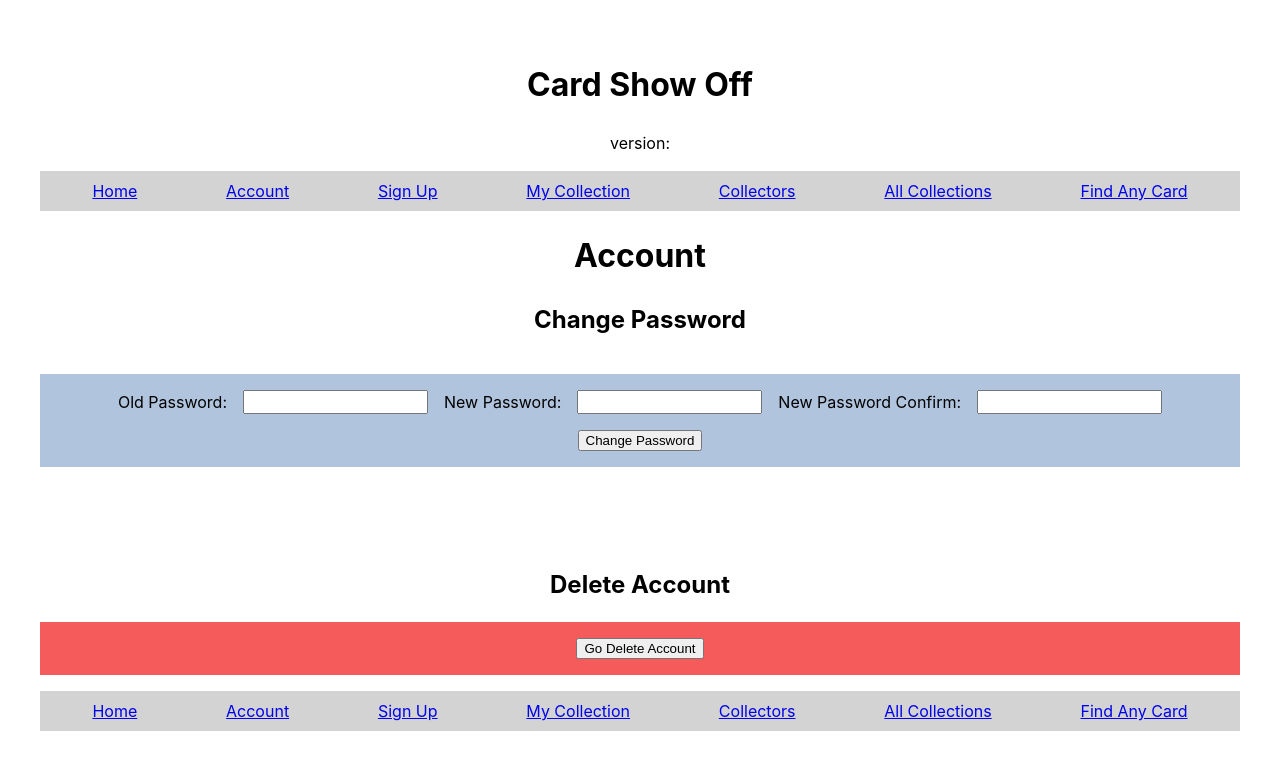
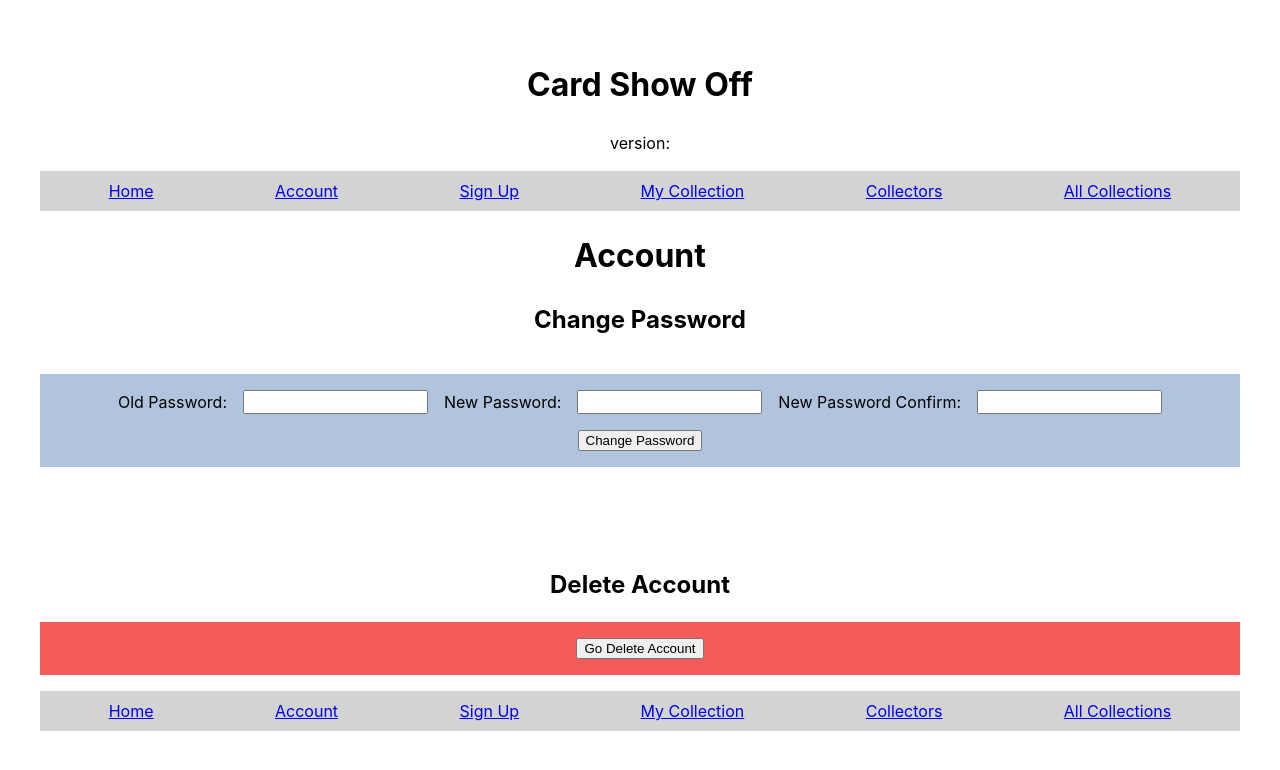
Before and after one commit to UWC2-JSCRIPT/320-wn24-final-project-tvroley, a React (Vite) app: page /account in a window 1280 px wide. Shown: the top 770 px of the page. Built offline with nearby package versions, Linux system fonts and the light colour scheme; no server answers.

Commit message:
Removed find any card

```diff
--- a/src/App.jsx
+++ b/src/App.jsx
@@ -29,7 +29,6 @@ function App() {
         <Route path="collection/manage" element={<ManageCollections />} />
         <Route path="allcollections" element={<AllCollections />} />
         <Route path="collectors" element={<Collectors />} />
-        <Route path="findanycard" element={<FindAnyCard />} />
         <Route path="signup" element={<SignUp />} />
         <Route
           path="collection/addtocollection/:cardid"
--- a/src/Nav.jsx
+++ b/src/Nav.jsx
@@ -9,7 +9,6 @@ export default function Nav() {
       <Link to="/collection">My Collection</Link>
       <Link to="/collectors">Collectors</Link>
       <Link to="/allcollections">All Collections</Link>
-      <Link to="/findanycard">Find Any Card</Link>
     </div>
   );
 }
```
